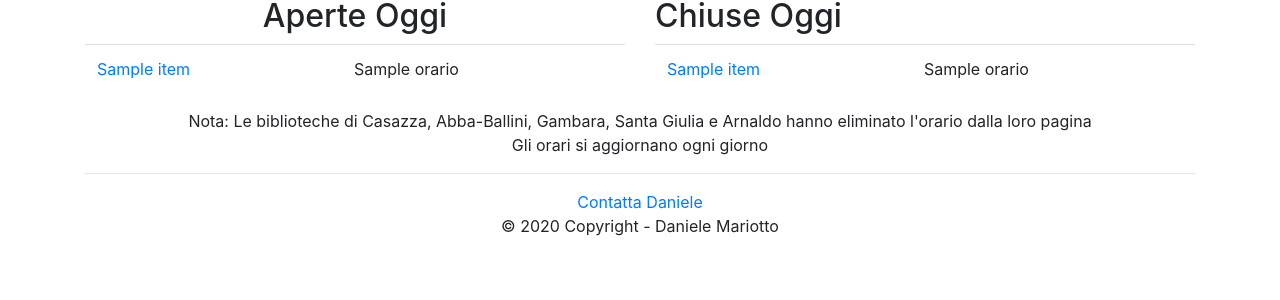
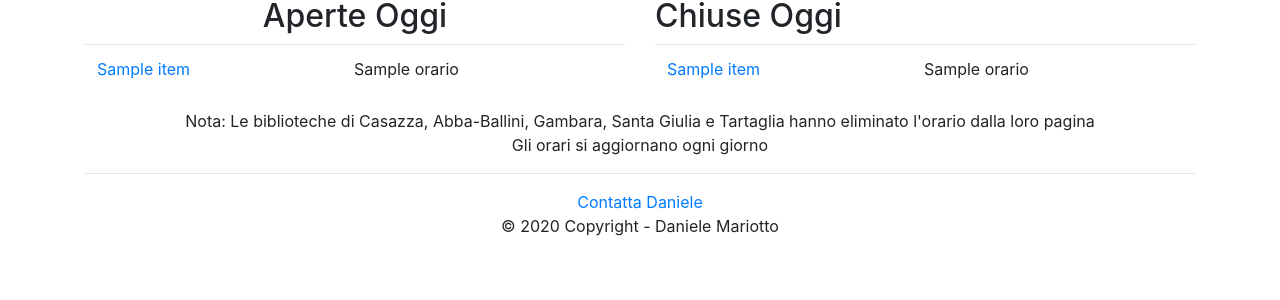
Before and after one commit to DanieleMar/BiblioBresciaOpen, a Python web app: template templates/bbo-home.html in a window 1280 px wide. Shown: the part 324-624 px from the top of the page. Run offline with Jinja, Linux system fonts and the light colour scheme; the template is opened without the code that fills it: most values are stand-ins (such as "Sample title", 1, 10 or a date in 2020); some libraries are stand-ins or nearby versions.

Commit message:
aggiornato biblio senza orario - script in costruz

```diff
--- a/templates/bbo-home.html
+++ b/templates/bbo-home.html
@@ -72,7 +72,7 @@
 
 
         <div class="row ">
-            <div class="col text-center"> Nota: Le biblioteche di Casazza, Abba-Ballini, Gambara, Santa Giulia e Arnaldo hanno eliminato l'orario dalla loro pagina
+            <div class="col text-center"> Nota: Le biblioteche di Casazza, Abba-Ballini, Gambara, Santa Giulia e Tartaglia hanno eliminato l'orario dalla loro pagina
             </div>
         </div>
         <div class="row">
```
